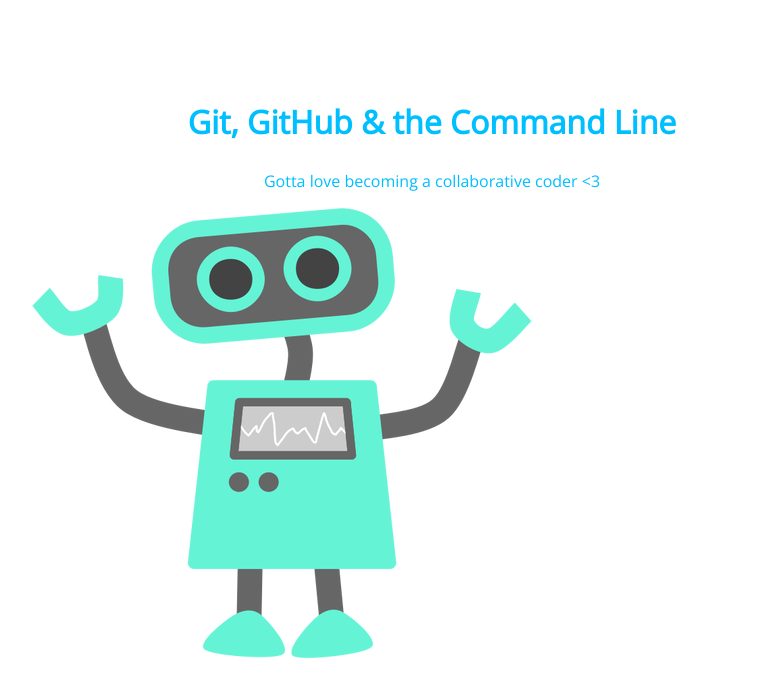
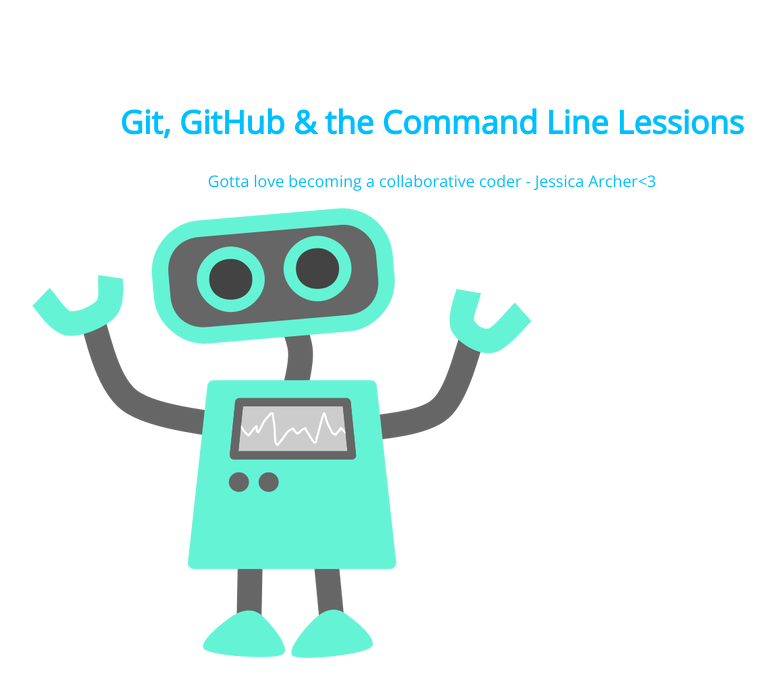
Before and after one commit to JessicaArcher/my-new-repository, a plain HTML site: page index.html in a window 1280 px wide. Shown: the whole page, without its empty margins (208-983 px from the left). Drawn offline with nearby package versions, Linux system fonts and the light colour scheme.

Commit message:
changes to h1 and p text

```diff
--- a/index.html
+++ b/index.html
@@ -8,8 +8,8 @@
 </head>
 <body>
 	<section>
-		<h1>Git, GitHub & the Command Line</h1>
-		<p>Gotta love becoming a collaborative coder <3</p>
+		<h1>Git, GitHub & the Command Line Lessions</h1>
+		<p>Gotta love becoming a collaborative coder - Jessica Archer<3</p>
 		<img src="img/happy-blue-robot.png">
 	</section>
 </body>
```
